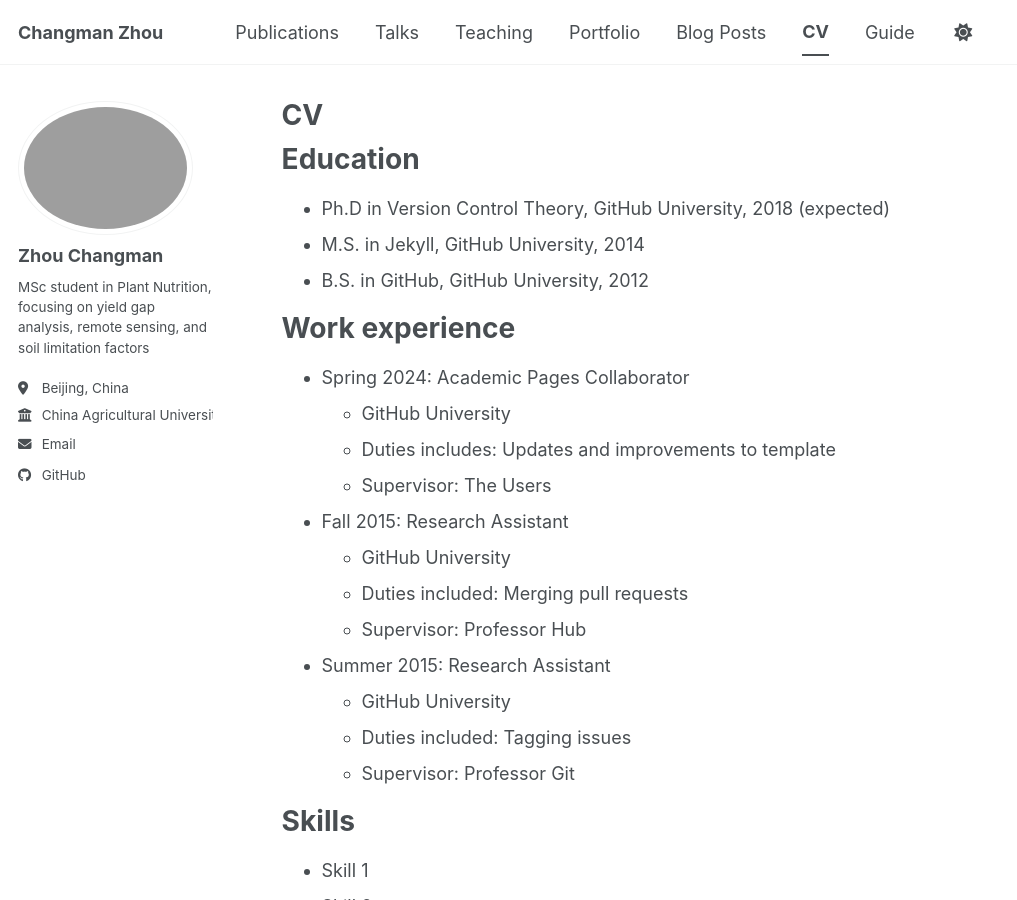
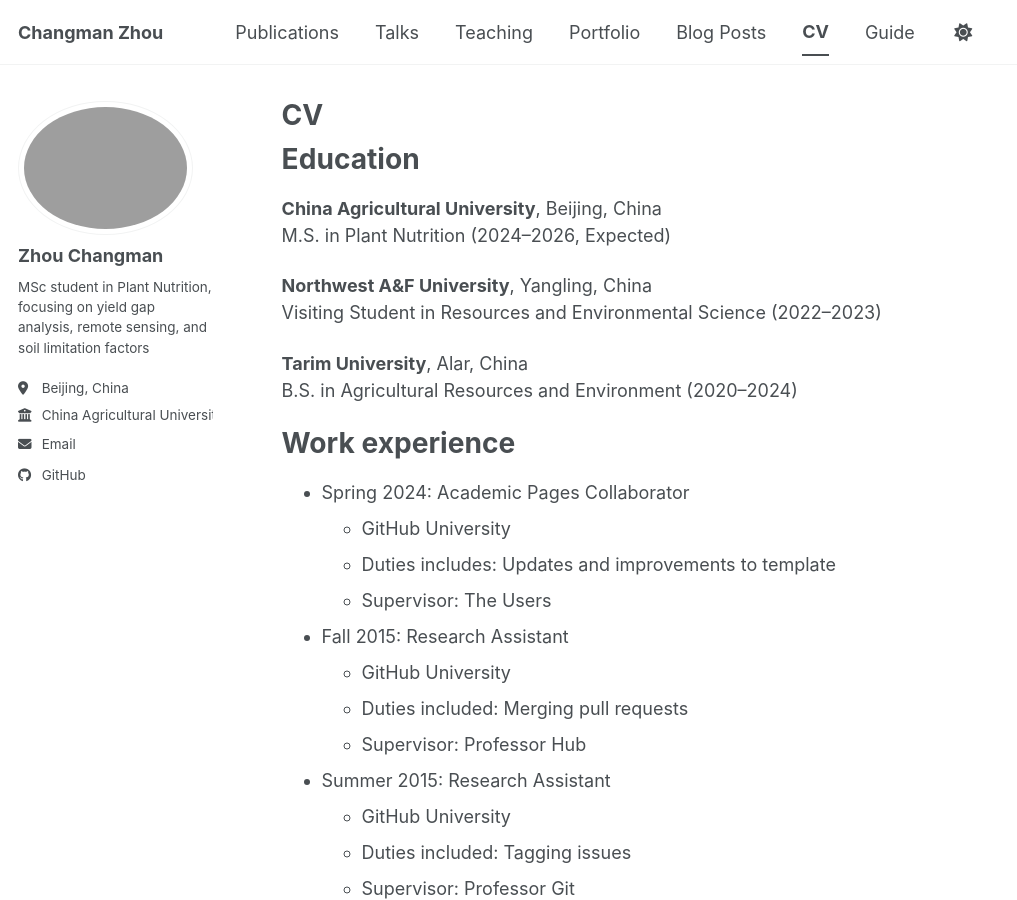
Before and after one commit to changmanzhou/changmanzhou.github.io, a Jekyll site: the page built from _pages/cv.md, in a window 1280 px wide and 900 px high. Shown: the whole window, without its empty margins (0-1017 px from the left). Built offline with Jekyll 4.4.1, drawn with Linux system fonts in a browser that asks for light colours; a script bundle is joined from its source files by our own code; library files that are not in the unit come from our copies.

Commit message:
Update cv.md

```diff
--- a/_pages/cv.md
+++ b/_pages/cv.md
@@ -11,9 +11,14 @@ redirect_from:
 
 Education
 ======
-* Ph.D in Version Control Theory, GitHub University, 2018 (expected)
-* M.S. in Jekyll, GitHub University, 2014
-* B.S. in GitHub, GitHub University, 2012
+**China Agricultural University**, Beijing, China
+M.S. in Plant Nutrition (2024–2026, Expected)
+
+**Northwest A&F University**, Yangling, China
+Visiting Student in Resources and Environmental Science (2022–2023)
+
+**Tarim University**, Alar, China
+B.S. in Agricultural Resources and Environment (2020–2024)
 
 Work experience
 ======
```
